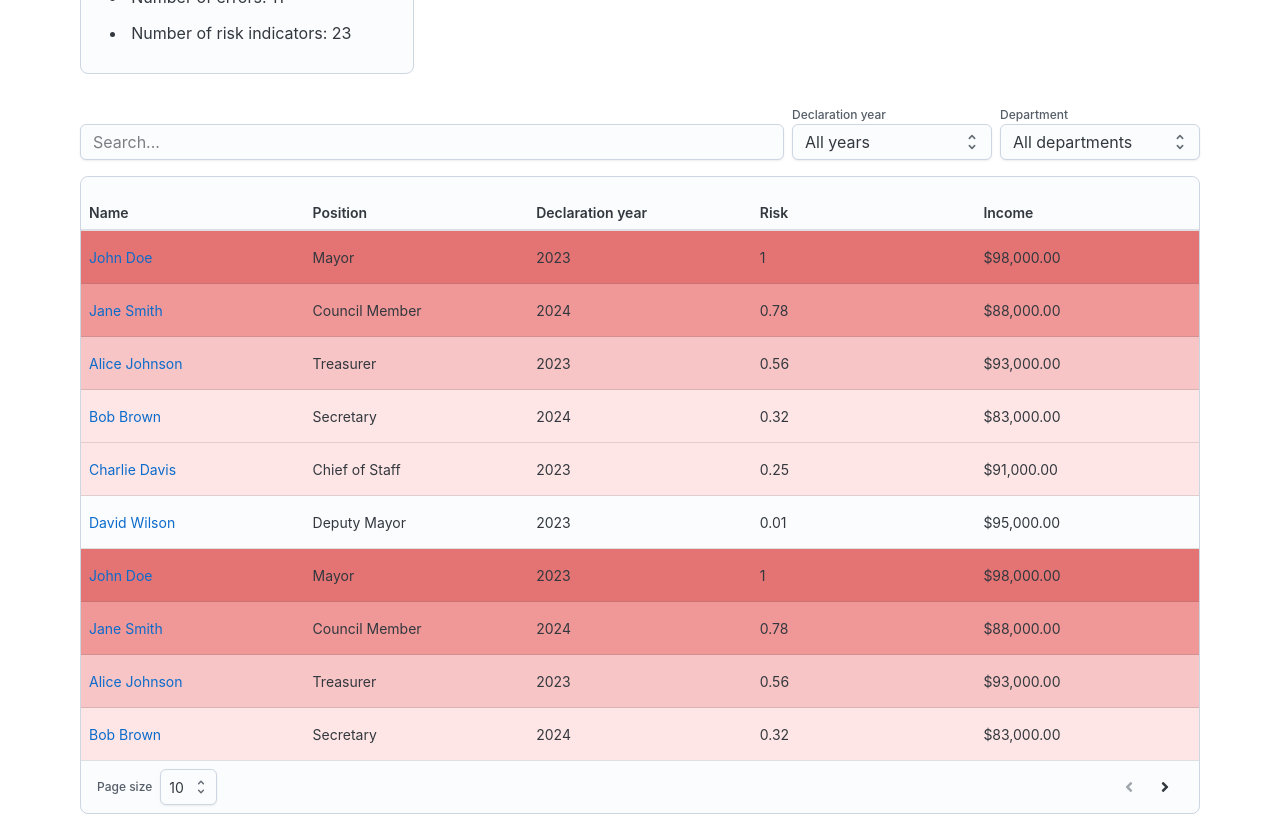
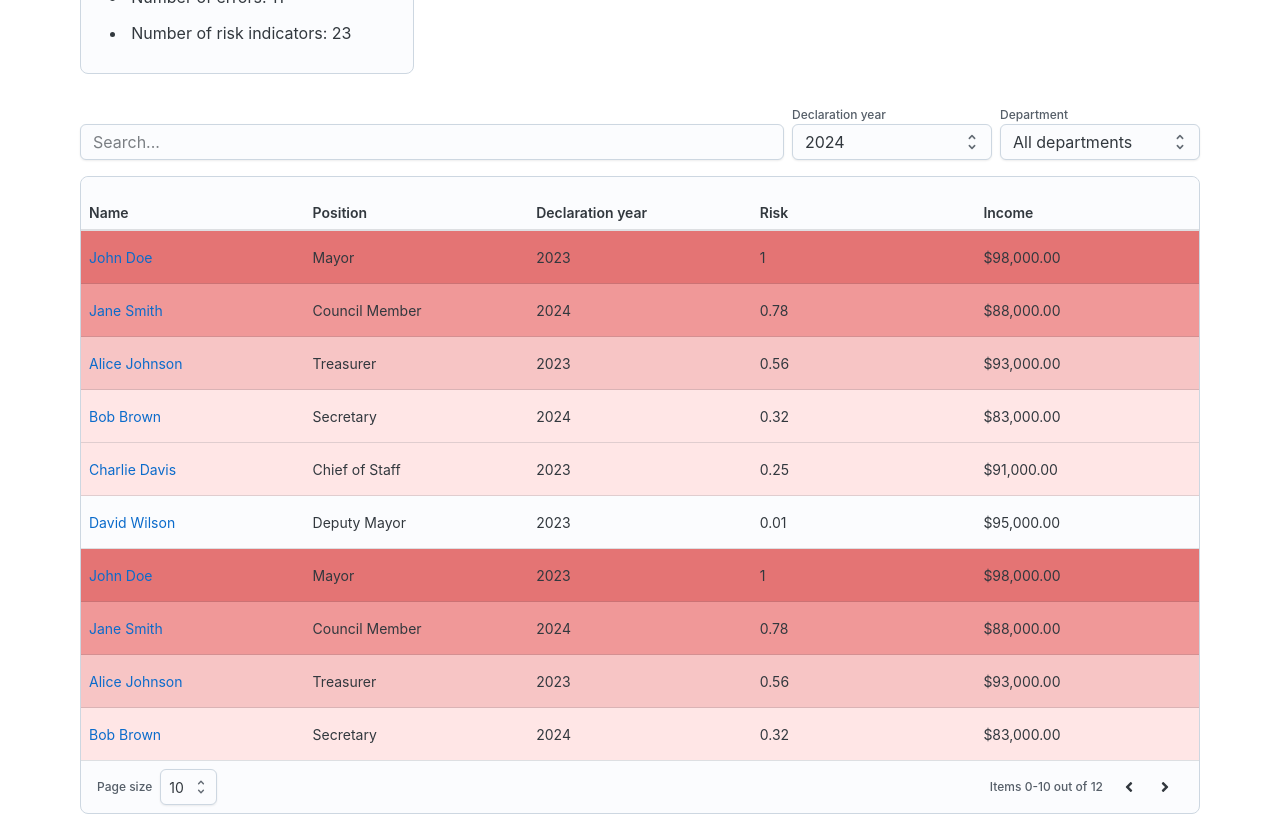
Before and after one commit to watsondoc/anti-corruption-hackathon, a React (Vite) app in the folder aras-client/: page /declarations in a window 1280 px wide. Shown: the part 300-1130 px from the top of the page. Built offline with nearby package versions, Linux system fonts and the light colour scheme.

Commit message:
removed all years option

```diff
--- a/aras-client/src/components/table.tsx
+++ b/aras-client/src/components/table.tsx
@@ -1,5 +1,5 @@
 import { useMemo } from "react";
-import { Box, CircularProgress, Divider, IconButton, Table } from "@mui/joy";
+import { Box, CircularProgress, Divider, IconButton, Table, Typography } from "@mui/joy";
 import { flexRender, Table as TableType } from "@tanstack/react-table";
 import { FaAngleLeft, FaAngleRight } from "react-icons/fa";
 import { getRiskClass } from "../utils";
@@ -18,16 +18,25 @@ interface TableProps<T extends Record> {
   onPageSizeChange?: (pageSize: number) => void;
   onNextPage?: () => void;
   onPrevPage?: () => void;
+
+  currentPage?: number;
+  totalItems?: number;
+  pageSize?: number;
 }
 
 interface PaginationProps {
   pageOptions: number[];
   onPageSizeChange: (pageSize: number) => void;
+
   onNextPage: () => void;
   onPrevPage: () => void;
   hasNext: boolean;
   hasPrev: boolean;
   disabled?: boolean;
+
+  currentPage: number;
+  totalItems: number;
+  pageSize: number;
 }
 
 export const Pagination = ({
@@ -38,11 +47,18 @@ export const Pagination = ({
   hasPrev,
   pageOptions,
   disabled,
+  currentPage,
+  totalItems,
+  pageSize
 }: PaginationProps) => {
   const options = useMemo(
     () => pageOptions.map((x) => x.toString()),
     [pageOptions]
   );
+
+  const page = Math.max(currentPage - 1, 0);
+  const firstItem = page * pageSize;
+  const lastItem = Math.min(page * pageSize + pageSize, totalItems);
 
   return (
     <Box display="flex" gap={1} justifyContent="space-between">
@@ -52,14 +68,16 @@ export const Pagination = ({
         gap={1}
         sx={{ verticalAlign: "middle" }}
       >
-        <ArasSelect
+        {options.length > 0 && <ArasSelect
           size="sm"
           label="Page size"
           options={options}
           onChange={(_e, v) => onPageSizeChange((v && parseInt(v)) || 5)}
           disabled={disabled}
-        />
+        />}
       </Box>
+      <Box display='flex' gap={1} alignItems='center'>
+        <Typography level='body-xs'>Items {firstItem}-{lastItem} out of {totalItems}</Typography>
         <Box>
           <IconButton disabled={disabled || !hasPrev} onClick={onPrevPage}>
             <FaAngleLeft />
@@ -67,6 +85,7 @@ export const Pagination = ({
           <IconButton disabled={disabled || !hasNext} onClick={onNextPage}>
             <FaAngleRight />
           </IconButton>
+        </Box>
       </Box>
     </Box>
   );
@@ -78,6 +97,9 @@ export const ArasTable = <T extends Record>({
   table,
   isLoading,
   paginationType = 'auto',
+  pageSize,
+  totalItems,
+  currentPage,
   ...props
 }: TableProps<T>) => {
   return (
@@ -129,14 +151,15 @@ export const ArasTable = <T extends Record>({
       {paginationType === 'auto' && (
         <Box py={1} px={2}>
           <Pagination
-            pageOptions={PAGE_SIZES}
-            onPageSizeChange={(pageSize: number) => {
-              table.setPageSize(pageSize);
-            }}
+            pageOptions={[]}
+            onPageSizeChange={() => {}}
             hasNext={table.getCanNextPage()}
             hasPrev={table.getCanPreviousPage()}
             onNextPage={() => table.nextPage()}
             onPrevPage={() => table.previousPage()}
+            totalItems={table.getRowCount()}
+            currentPage={currentPage ?? 1}
+            pageSize={10}
           />
         </Box>
       )}
@@ -151,6 +174,9 @@ export const ArasTable = <T extends Record>({
             hasPrev={props.hasPrev || false}
             onNextPage={() => props.onNextPage?.()}
             onPrevPage={() => props.onPrevPage?.()}
+            totalItems={totalItems ?? 0}
+            currentPage={currentPage ?? 1}
+            pageSize={pageSize ?? 10}
           />
         </Box>
       )}
--- a/aras-client/src/pages/declarations.tsx
+++ b/aras-client/src/pages/declarations.tsx
@@ -7,7 +7,6 @@ import {
 } from "@tanstack/react-table";
 import {
   Box,
-  Button,
   Card,
   CardContent,
   Input,
@@ -179,8 +178,9 @@ const departmentOptions = [
   "Parks and Recreation",
 ];
 
-const defaultYear = 'All years';
-const yearOptions = ['All years', "2021", "2022", "2023", "2024"];
+const defaultYear = '2024';
+const yearOptions = ["2021", "2022", "2023", "2024"];
+yearOptions.reverse();
 
 const defaultQuery = '';
 const defaultData: Declaration[] = [];
@@ -241,13 +241,13 @@ export const DeclarationsPage = () => {
     queryFn: async () => {
       console.log('fetching data', page, pageSize, filters );
       await new Promise((resolve) => setTimeout(resolve, 1000));
-      return data;
+      return { data, total: data.length };
     },
   });
 
   const table = useReactTable({
     columns,
-    data: declarations.data ?? defaultData,
+    data: declarations.data?.data ?? defaultData,
     getCoreRowModel: getCoreRowModel(),
     getPaginationRowModel: getPaginationRowModel(),
     initialState: {
@@ -275,17 +275,21 @@ export const DeclarationsPage = () => {
       }}/>
       <Card sx={{ p: 0, gap: 0 }}>
         <ArasTable
+          table={table}
+
           onNextPage={() => setPage(page + 1)}
           onPrevPage={() => setPage(page - 1)}
           onPageSizeChange={(size) => {
             setPageSize(size);
             setPage(1);
           }}
+          paginationType="manual"
           hasNext={true}
           hasPrev={true}
-          table={table}
-          manualPagination={true}
+          pageSize={pageSize}
+          currentPage={page}
           isLoading={declarations.isLoading}
+          totalItems={declarations.data?.total}
         />
       </Card>
     </Layout>
--- a/aras-client/src/pages/risk-indicators.tsx
+++ b/aras-client/src/pages/risk-indicators.tsx
@@ -197,7 +197,7 @@ export const RiskIndicatorsPage = () => {
         </Button>
       </Stack>
       <Card>
-        <ArasTable table={table} paginationType="off" />
+        <ArasTable table={table} paginationType="off" isLoading={riskIndicatorsQuery.isLoading} />
       </Card>
       <Snackbar
         open={updateRiskIndicatorsMutation.isError}
```
Lines whose indentation alone changed are shown as unchanged.
